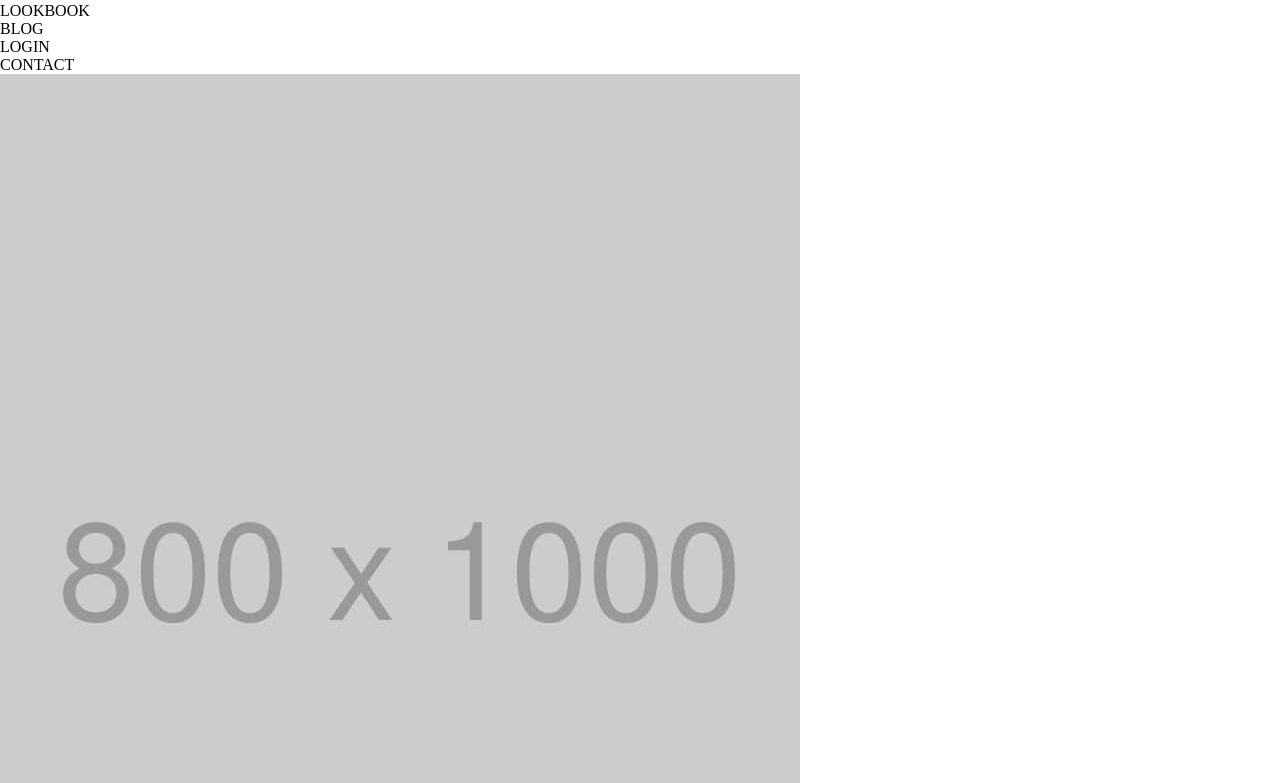
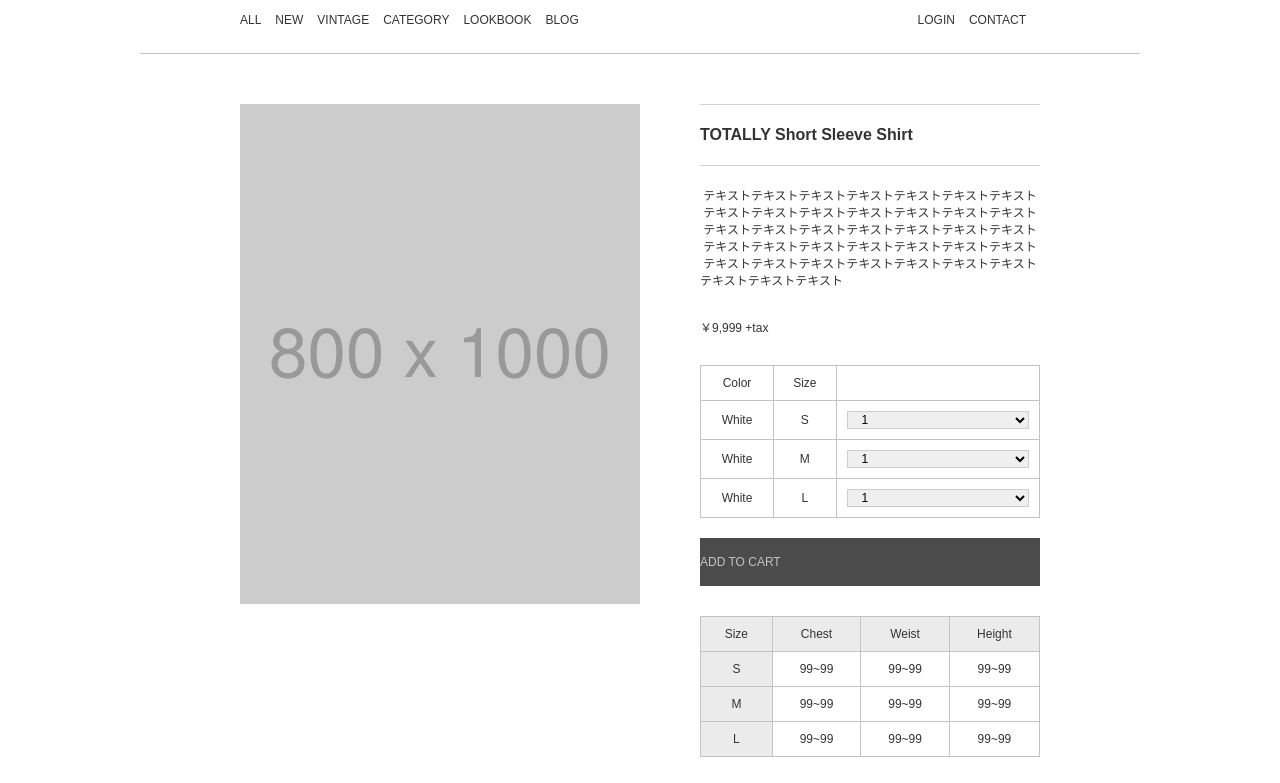
Before and after one commit to funxxfun/cs_totaly, a plain HTML site: page index.html in a window 1280 px wide. Shown: the part 88-871 px from the top of the page. Drawn offline with Linux system fonts and the light colour scheme.

Commit message:
[Finish]

```diff
--- a/css/style.css
+++ b/css/style.css
@@ -3,3 +3,151 @@
   padding: 0;
   box-sizing: border-box;
 }
+
+/* ここから共通 */
+body {
+  color: #333;
+  margin: 0 auto;
+  max-width: 1000px;
+  font-family: 'Raleway', sans-serif;
+  align-items: center;
+}
+img {
+  max-width: 100%;
+}
+a {
+  text-decoration: none;
+}
+li {
+  list-style: none;
+}
+/* ここからheader */
+#header {
+  margin-bottom: 50px;
+  padding: 46px 0 26px 0;
+  border-bottom: solid 1px #c3c3c3;
+}
+#header .header-logo {
+  margin: 0 auto 36px;
+  width: 109px;
+  line-height: 1px;
+}
+.header-nav {
+  margin: 0 auto;
+  max-width: 800px;
+  display: flex;
+  font-size: 0.75rem;
+  justify-content: space-between;
+}
+.header-nav ul {
+  display: flex;
+}
+.header-nav li {
+  margin-right: 14px;
+}
+.header-nav li a {
+  color: #333;
+}
+/* ここからmain-content */
+#main {
+  display: flex;
+  justify-content: space-between;
+  max-width: 800px;
+  margin: 0 auto;
+}
+#main .main-content {
+  text-align: center;
+  font-size: 12px;
+  margin-bottom: 30px;
+}
+.main-content img {
+  max-width: 400px;
+  margin-right: 60px;
+}
+#main .product-title {
+  font-size: 16px;
+  line-height: 60px;
+  font-weight: bold;
+  margin-bottom: 20px;
+  border-top: 1px solid #c3c3c3c3;
+  border-bottom: 1px solid #c3c3c3c3;
+  text-align-last: left;
+}
+#main .detail, .price {
+  margin-bottom: 30px;
+  text-align-last: left;
+}
+.main-content a {
+  display: flex;
+  width: 100%;
+  line-height: 1;
+  padding: 18px 0;
+  background-color: #4B4B4B;
+  color: #c3c3c3;
+  margin-bottom: 30px;
+}
+/* ここからtable */
+table {
+  border-collapse: collapse;
+  width: 100%;
+  color: #333;
+}
+table, td, th {
+  border: 1px solid #c3c3c3;
+  padding: 10px;
+  font-weight: normal;
+}
+.order tr {
+  border-top: none;
+}
+.order {
+  margin-bottom: 20px;
+}
+.order .count-selects {
+  width: 60%;
+}
+.order table {
+  border-bottom: none;
+}
+.order select {
+  width: 100%;
+  border: solid 1px #c3c3c3c3;
+  font-size: 12px;
+  padding: 0 10px;
+}
+.size th {
+  background-color: #ecebeb;
+}
+/* ここからfooter */
+#footer {
+  max-width: 1000px;
+  text-align: center;
+  padding: 10px 0;
+  font-size: 10px;
+}
+/* ここからレスポンシブ */
+@media screen and (max-width: 896px) {
+  #header {
+    padding: 36px 16px 16px 16px;
+    margin-bottom: 0;
+    border-bottom: none;
+  }
+  .nav-right {
+    display: none;
+  }
+  #main {
+    flex-direction: column;
+    margin-bottom: 100px;
+  }
+  #main .main-content {
+    margin-bottom: 0;
+  }
+  .main-content img {
+    max-width: 100%;
+    margin-right: 0;
+    margin-bottom: 10px;
+  }
+  .main-content .product, .price {
+    padding: 0 16px;
+  }
+}
--- a/index.html
+++ b/index.html
@@ -9,28 +9,32 @@
   <title>TOTALLY</title>
 </head>
 <body>
-  <header>
-    <div class="header-logo">TOTALLY</div>
-    <nav>
+  <header id="header">
+    <div class="header-logo">
+      <a href="">
+       <img src="./img/logo.svg" alt="TOTALLY">
+      </a>
+    </div>
+    <nav class="header-nav">
       <div class="nav-left">
         <ul>
-          <li>ALL</li>
-          <li>NEW</li>
-          <li>VINTAGE</li>
-          <li>CATEGORY</li>
-          <li>LOOKBOOK</li>
-          <li>BLOG</li>
+          <li><a href="">ALL</a></li>
+          <li><a href="">NEW</a></li>
+          <li><a href="">VINTAGE</a></li>
+          <li><a href="">CATEGORY</a></li>
+          <li><a href="">LOOKBOOK</a></li>
+          <li><a href="">BLOG</a></li>
         </ul>
       </div>
       <div class="nav-right">
         <ul>
-          <li>LOGIN</li>
-          <li>CONTACT</li>
+          <li><a href="">LOGIN</a></li>
+          <li><a href="">CONTACT</a></li>
         </ul>
       </div>
     </nav>
   </header>
-  <main>
+  <main id="main">
     <div class="main-content">
       <img src="./img/item.jpg" alt="">
     </div>
@@ -52,11 +56,11 @@
             <tr>
               <td>White</td>
               <td>S</td>
-              <td>
+              <td class="count-selects">
                 <select name="counts" id="">
-                  <option value="1"></option>
-                  <option value="2"></option>
-                  <option value="3"></option>
+                  <option value="1">1</option>
+                  <option value="2">2</option>
+                  <option value="3">3</option>
                 </select>
               </td>
             </tr>
@@ -65,9 +69,9 @@
               <td>M</td>
               <td>
                 <select name="counts" id="">
-                  <option value="1"></option>
-                  <option value="2"></option>
-                  <option value="3"></option>
+                  <option value="1">1</option>
+                  <option value="2">2</option>
+                  <option value="3">3</option>
                 </select>
               </td>
             </tr>
@@ -76,16 +80,16 @@
               <td>L</td>
               <td>
                 <select name="counts" id="">
-                  <option value="1"></option>
-                  <option value="2"></option>
-                  <option value="3"></option>
+                  <option value="1">1</option>
+                  <option value="2">2</option>
+                  <option value="3">3</option>
                 </select>
               </td>
             </tr>
           </tbody>
         </table>
         <a href="" class="btn">ADD TO CART</a>
-        <table>
+        <table class="size">
           <thead>
             <tr>
               <th>Size</th>
@@ -102,13 +106,13 @@
               <td>99~99</td>
             </tr>
             <tr>
-              <th>S</th>
+              <th>M</th>
               <td>99~99</td>
               <td>99~99</td>
               <td>99~99</td>
             </tr>
             <tr>
-              <th>S</th>
+              <th>L</th>
               <td>99~99</td>
               <td>99~99</td>
               <td>99~99</td>
@@ -118,8 +122,8 @@
       </section>
     </div>
   </main>
-  <footer>
-    <p>©︎ TOTALLY</p>
+  <footer id="footer">
+    <p>&copy; TOTALLY</p>
   </footer>
 </body>
 </html>
```
